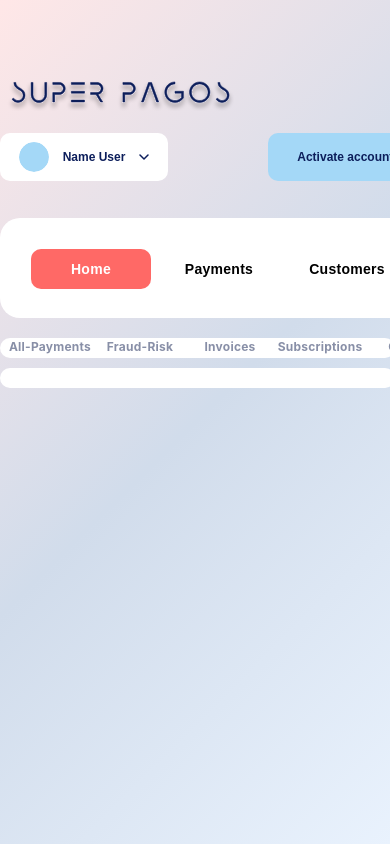
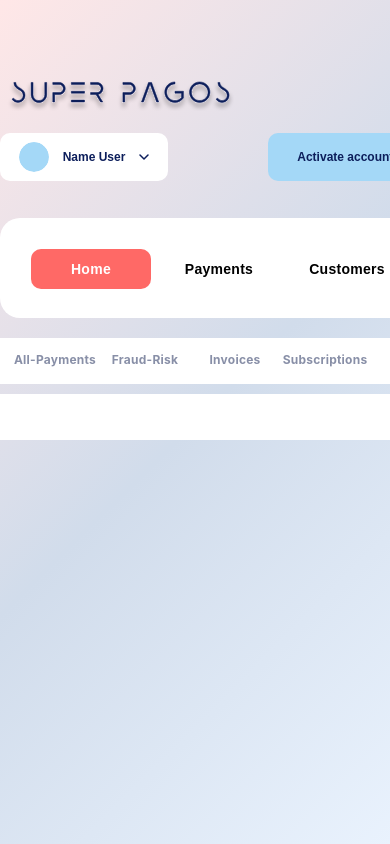
Before and after one commit to popo70023/learn-react-app, a React (Create React App) app: page /Payments in a window 390 px wide. Shown: the top 844 px of the page. Built offline with nearby package versions, Linux system fonts and the light colour scheme.

Commit message:
feat: modify rwd ui

```diff
--- a/src/components/ChartMenu/ChartMenu.scss
+++ b/src/components/ChartMenu/ChartMenu.scss
@@ -125,17 +125,20 @@
 
 
 
-@media all and  (max-width: 395px) {
+@media all and  (max-width: 768px) {
 
+  .vertical-menu{
+    display: none;
+  }
   .ChartMenu {
     display: flex;
     top: 20px;
-    width: 395px;
-    height: 20px;
+    width: 100%;
+    height: 46px;
+    border-radius: 0px;
+    align-items: center;
+    overflow-x: auto;
 
-    border-radius: 10px;
-    overflow-x: auto;
-    overflow-y: hidden;
 
 
     &::-webkit-scrollbar {
@@ -158,9 +161,9 @@
         align-items: center;
         vertical-align: text-top;
         top: 0px;
-        left: 20px;
-        height: 30px;
-
+        left: 115px;
+        height: 46px;
+        background-color: white;
         .test {
           align-items: center;
           height: 30px;
@@ -200,8 +203,8 @@
   .triangle {
     position: relative;
     display: flex;
-    bottom: 10px;
-    left: 30px;
+    bottom: 35px;
+    left: 20px;
     width: 0;
     height: 0;
     border: 10px solid;
@@ -213,11 +216,11 @@
     position: relative;
     display: flex;
     top: 30px;
-    height: 20px;
-    width: 395px;
+    height: 46px;
+    width: 100%;
     border: 1px solid black;
     background-color: rgb(255, 255, 255);
-    border-radius: 20px;
+
     border: none;
     border-width: 0;
     flex-direction: row;
--- a/src/components/ChartMenu/ChartMenu.tsx
+++ b/src/components/ChartMenu/ChartMenu.tsx
@@ -18,8 +18,8 @@ const ChartMenu: React.FC<ChartMenuProps> = () => {
     { menuButtonLink: { name: 'All-Payments', link: '/Payments' }, childs: [{ name: 'All-transactions', link: '/Payments/All-transactions' }] },
     { menuButtonLink: { name: 'Fraud-Risk', link: '/Payments' } },
     { menuButtonLink: { name: 'Invoices', link: '/Payments' } },
-    { menuButtonLink: { name: 'Subscriptions  ', link: '/Payments' }},
-    { menuButtonLink: { name: 'Quotes', link: '/Payments' }},
+    { menuButtonLink: { name: 'Subscriptions  ', link: '/Payments' } },
+    { menuButtonLink: { name: 'Quotes', link: '/Payments' } },
     { menuButtonLink: { name: 'Payment-Link', link: '/Payments' } },
   ];
   const [activeButton, setActiveButton] = useState<string | null>(null);
@@ -117,9 +117,10 @@ const ChartMenu: React.FC<ChartMenuProps> = () => {
         ))}
 
       </div>
-             {activeButton && (
-                  <div className="triangle" ></div>
+      {activeButton !== null && activeButton !== undefined && (
+        <div className="triangle"></div>
       )}
+
       <Routes>
         <Route path='/All-transactions' element={<div className='PaymentsPage'><PaymentsPage /></div>} />
       </Routes>
```
Lines whose indentation alone changed are shown as unchanged.
